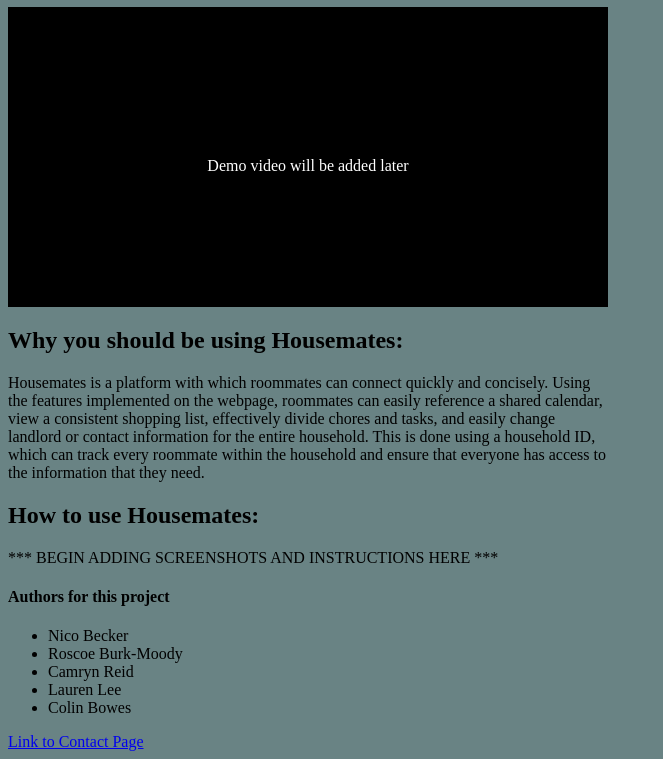
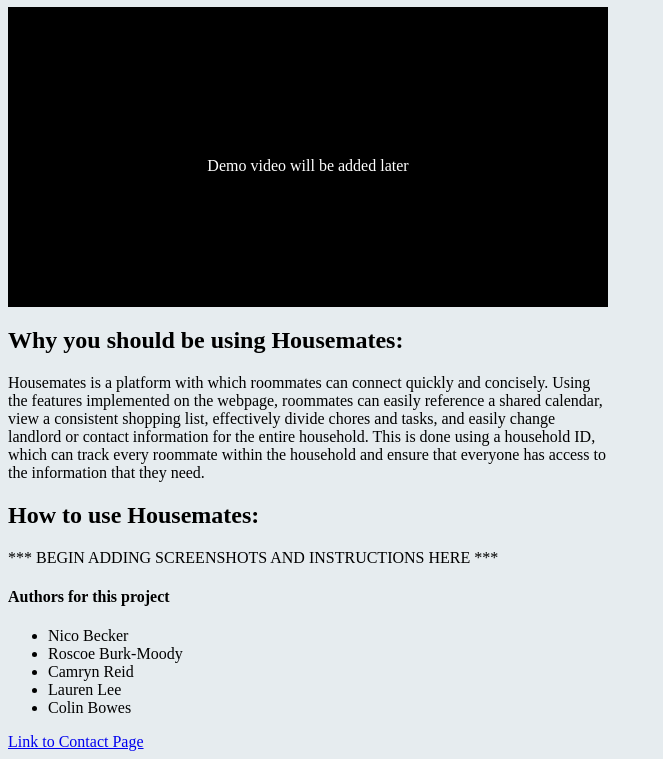
Before and after one commit to DaRosc/Housemates-Demo, a plain HTML site: page index.html in a window 1280 px wide. Shown: the part 73-832 px from the top of the page, without its empty margins (0-663 px from the left). Drawn offline with Linux system fonts and the light colour scheme.

Commit message:
change background color

```diff
--- a/index.html
+++ b/index.html
@@ -1,7 +1,7 @@
 <!DOCTYPE html>
 <style>
 	body {
-		background-color: #698384;
+		background-color: #E6ECEF;
 	}
 </style>
 
```
